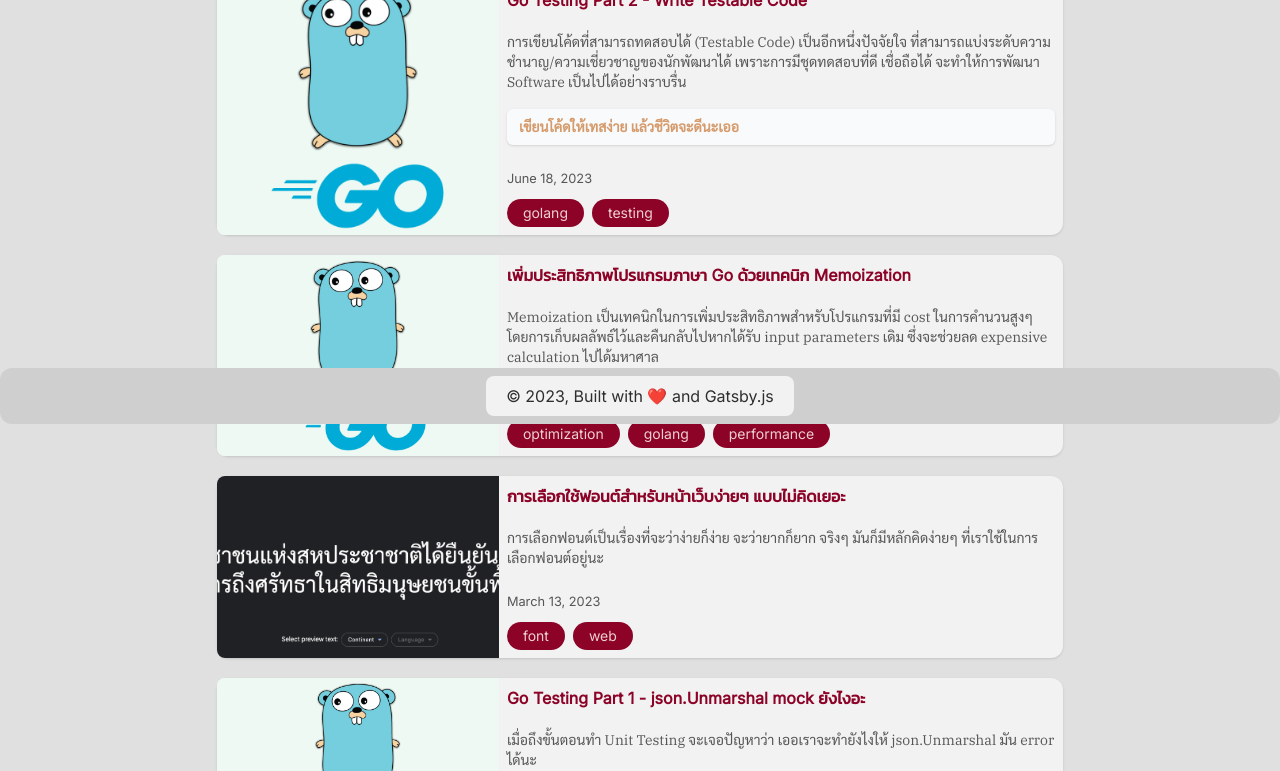
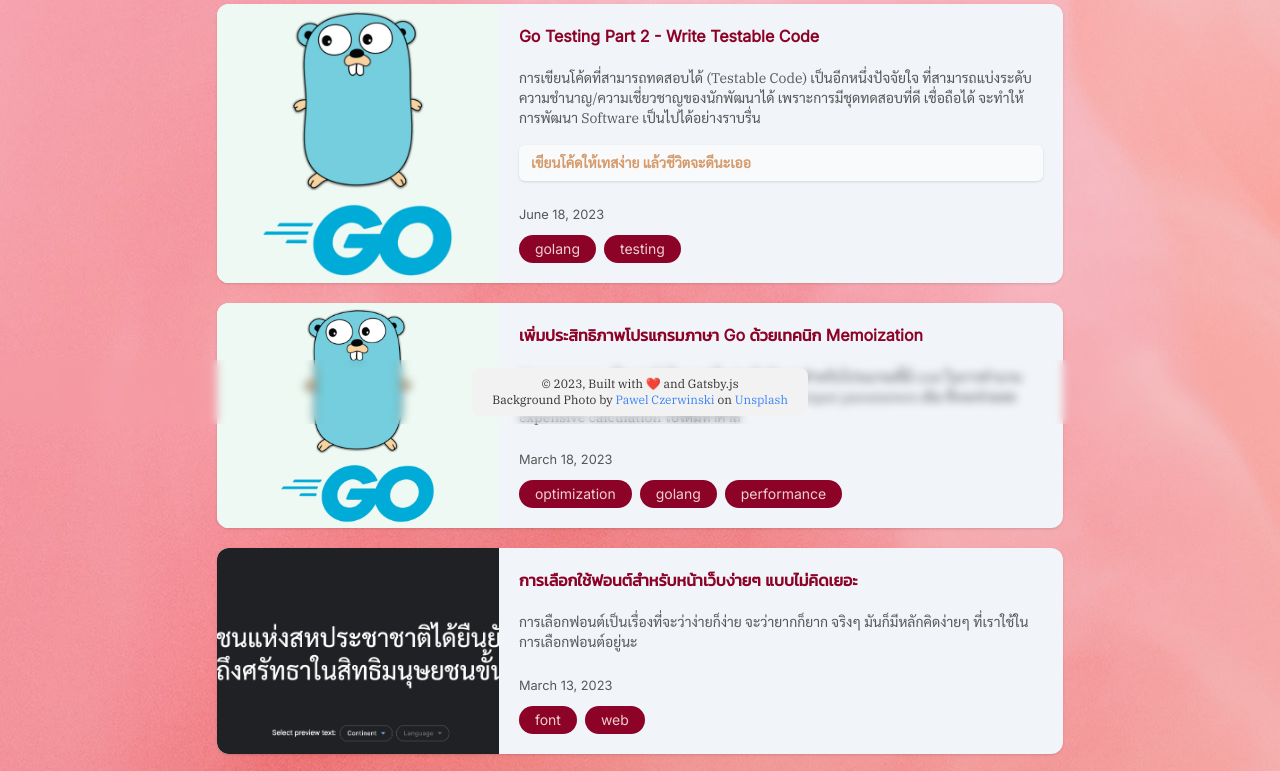
Before and after one commit to anwam/anuwong.com, a Gatsby site: page / in a window 1280 px wide. Shown: the part 356-1127 px from the top of the page. Built offline with nearby package versions, Linux system fonts and the light colour scheme; Gatsby itself is replaced by a stand-in of ours.

Commit message:
style: add backgroup image

```diff
--- a/src/components/bio.jsx
+++ b/src/components/bio.jsx
@@ -7,10 +7,7 @@
 
 import * as React from "react"
 import { useStaticQuery, graphql } from "gatsby"
-import {
-  BuildingOfficeIcon,
-  CommandLineIcon,
-} from "@heroicons/react/24/solid"
+import { BuildingOfficeIcon, CommandLineIcon } from "@heroicons/react/24/solid"
 
 const Bio = () => {
   const data = useStaticQuery(graphql`
@@ -34,7 +31,7 @@ const Bio = () => {
   const author = data.site.siteMetadata?.author
 
   return (
-    <div className="flex flex-col justify-center max-w-2xl gap-5 p-5 mx-auto my-5 prose rounded-xl bg-base-100">
+    <div className="flex flex-col justify-center max-w-2xl gap-5 p-5 mx-auto my-5 prose rounded-xl bg-base-100/50 backdrop-blur-sm">
       {author?.name && (
         <p className="p-0 m-0">
           <strong className="text-primary">{author.name}</strong>
--- a/src/components/layout.jsx
+++ b/src/components/layout.jsx
@@ -5,7 +5,6 @@ import {
   ArrowTopRightOnSquareIcon,
   Bars3BottomRightIcon,
 } from "@heroicons/react/24/solid"
-
 import { StaticImage } from "gatsby-plugin-image"
 
 export default function Layout({ location, title, children }) {
@@ -24,8 +23,8 @@ export default function Layout({ location, title, children }) {
   }
 
   return (
-    <div className="grid h-full grid-flow-row grid-cols-12 gap-2 mx-auto auto-rows-min md:gap-5 bg-base-200">
-      <header className="container sticky top-0 z-50 h-auto col-span-12 mx-auto mt-0 rounded-none shadow-lg md:top-5 md:mt-5 navbar md:rounded-xl bg-base-100">
+    <div className="grid h-full grid-flow-row grid-cols-12 gap-2 mx-auto auto-rows-min md:gap-5">
+      <header className="container sticky top-0 z-50 h-auto col-span-12 mx-auto mt-0 rounded-none shadow-lg md:top-5 md:mt-5 navbar md:rounded-xl backdrop-blur-sm">
         <Link to="/" className="gap-2 ml-2 md:gap-5 md:ml-5 navbar-start">
           <StaticImage
             className="w-10 h-10 rounded-full"
@@ -71,14 +70,14 @@ export default function Layout({ location, title, children }) {
               </li>
             </ul>
           </details>
-          <ul className="items-center hidden gap-2 bg-transparent md:flex md:flex-row menu menu-normal menu-horizontal">
-            <li className="border border-secondary rounded-box bg-gray-50">
+          <ul className="items-center hidden gap-2 font-bold bg-transparent md:flex md:flex-row menu menu-normal menu-horizontal">
+            <li className="border border-secondary rounded-box bg-gray-50/75">
               <Link to="/about" partiallyActive>
                 <UserCircleIcon className="w-6 h-6" />
                 About
               </Link>
             </li>
-            <li className="border border-primary rounded-box bg-gray-50">
+            <li className="border border-primary rounded-box bg-gray-50/75">
               <a href="https://github.com/anwam">
                 <svg
                   xmlns="http://www.w3.org/2000/svg"
@@ -126,13 +125,35 @@ export default function Layout({ location, title, children }) {
         <div className="p-2 rounded-lg bg-base-300">Ads</div>
         <div className="p-2 rounded-lg bg-base-300">Ads</div> */}
       </aside>
-      <footer className="container sticky bottom-0 z-50 h-auto col-span-12 p-2 mx-auto md:bottom-5 md:mb-5 bg-base-300 md:rounded-xl">
+      <footer className="container sticky bottom-0 z-50 h-auto col-span-12 p-2 mx-auto md:bottom-5 md:mb-5 backdrop-blur-sm md:rounded-xl">
         <div className="container flex justify-center mx-auto">
-          <div className="px-2 py-2 rounded-lg bg-base-100 md:px-5">
-            © {new Date().getFullYear()}, Built with{" "}
-            <span className="text-red-600">❤️</span> and
-            {` `}
-            <a href="https://www.gatsbyjs.com">Gatsby.js</a>
+          <div className="flex flex-col items-center justify-center px-2 py-2 text-xs rounded-lg bg-base-100 md:px-5">
+            <div className="flex flex-row">
+              <p>
+                © {new Date().getFullYear()}, Built with{" "}
+                <span className="text-red-600">❤️</span> and
+                {` `}
+                <a href="https://www.gatsbyjs.com">Gatsby.js</a>
+              </p>
+            </div>
+            <div className="flex flex-row">
+              <p>
+                Background Photo by{" "}
+                <a
+                  className="text-blue-500"
+                  href="https://unsplash.com/@pawel_czerwinski?utm_source=unsplash&utm_medium=referral&utm_content=creditCopyText"
+                >
+                  Pawel Czerwinski
+                </a>{" "}
+                on{" "}
+                <a
+                  className="text-blue-500"
+                  href="https://unsplash.com/photos/hR545CzxZxk?utm_source=unsplash&utm_medium=referral&utm_content=creditCopyText"
+                >
+                  Unsplash
+                </a>
+              </p>
+            </div>
           </div>
         </div>
       </footer>
--- a/src/pages/index.jsx
+++ b/src/pages/index.jsx
@@ -31,7 +31,7 @@ const BlogIndex = ({ data, location }) => {
 
           return (
             <li
-              className="mx-auto transition-all shadow rounded-xl bg-base-100 hover:cursor-pointer hover:ring-2 hover:ring-red-400 md:hover:shadow-xl md:hover:scale-[1.0125] hover:z-20"
+              className="mx-auto transition-all shadow rounded-xl hover:cursor-pointer hover:ring-2 hover:ring-red-400 md:hover:shadow-xl md:hover:scale-[1.0125] hover:z-20 bg-slate-100"
               key={post.fields.slug}
             >
               <Link to={post.fields.slug} itemProp="url">
@@ -40,7 +40,7 @@ const BlogIndex = ({ data, location }) => {
                     <GatsbyImage
                       image={getImage(post.frontmatter.preview)}
                       alt={post.frontmatter.description}
-                      className="hidden p-2 md:p-5 rounded-tl-lg rounded-bl-lg md:block md:w-1/3 md:min-w-[33.333%] bg-gray-50"
+                      className="hidden p-2 md:p-5 rounded-tl-xl rounded-bl-xl md:block md:w-1/3 md:min-w-[33.333%] bg-gray-50"
                     />
                   ) : (
                     <div className="flex-col items-center justify-center hidden p-2 md:p-5 text-center rounded-tl-lg rounded-bl-lg md:flex md:w-1/3 md:min-w-[33.333%] bg-gray-50">
@@ -48,7 +48,7 @@ const BlogIndex = ({ data, location }) => {
                     </div>
                   )}
                   <article
-                    className="p-2 prose prose-headings:text-base prose-p:text-sm"
+                    className="w-full p-2 prose md:p-5 prose-headings:text-base prose-p:text-sm"
                     itemScope
                     itemType="http://schema.org/Article"
                   >
--- a/src/style.css
+++ b/src/style.css
@@ -6,10 +6,11 @@ html,
 body {
   min-height: 100vh;
   height: 100%;
+  background-image: url("./images/bg-image.jpg");
+  background-position: center;
 }
 #___gatsby,
 #gatsby-focus-wrapper {
-  @apply bg-base-300;
   min-height: 100%;
   position: relative;
 }
```
Also changed, not shown: package.json (line endings or trailing spaces), src/images/bg-image.jpg (added).
